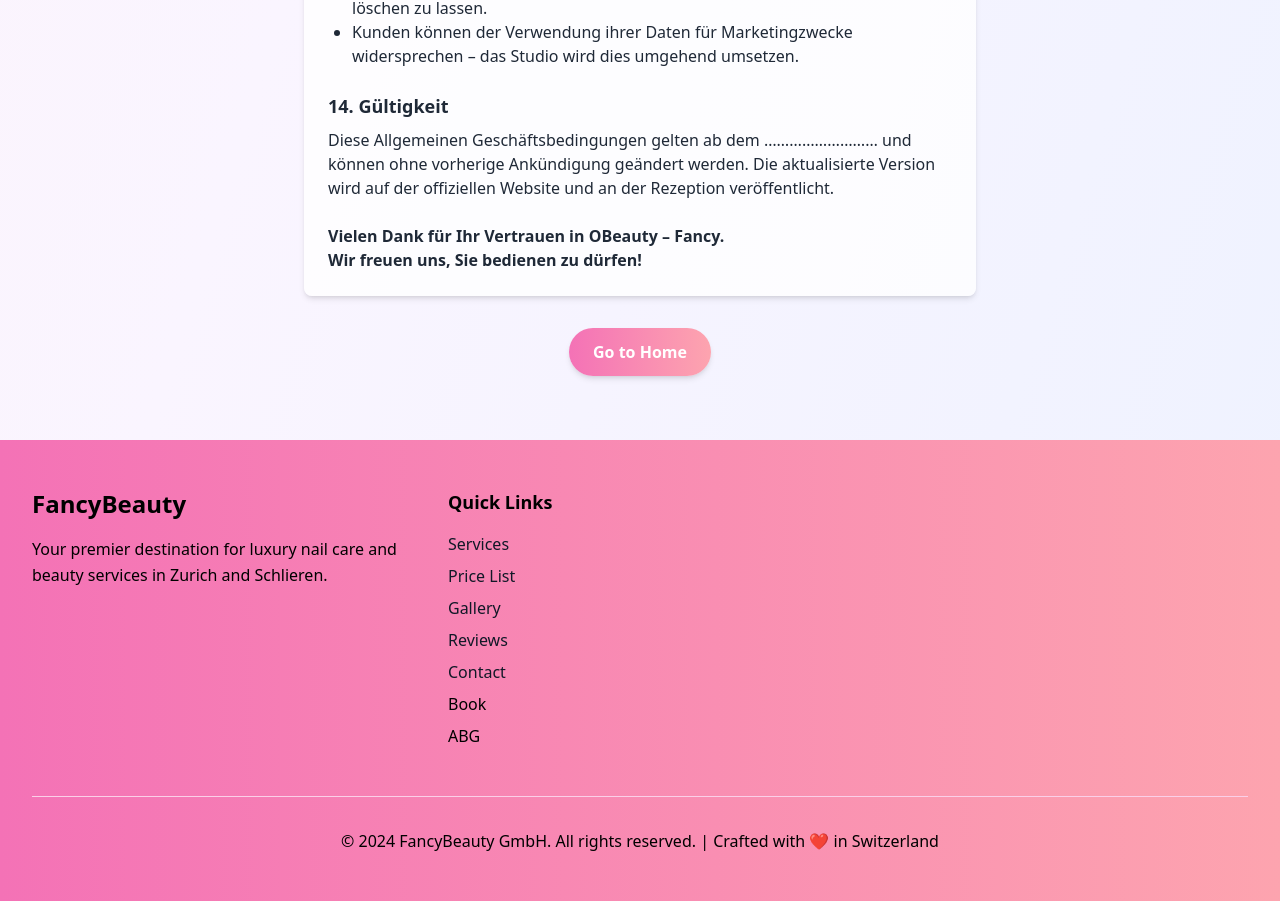
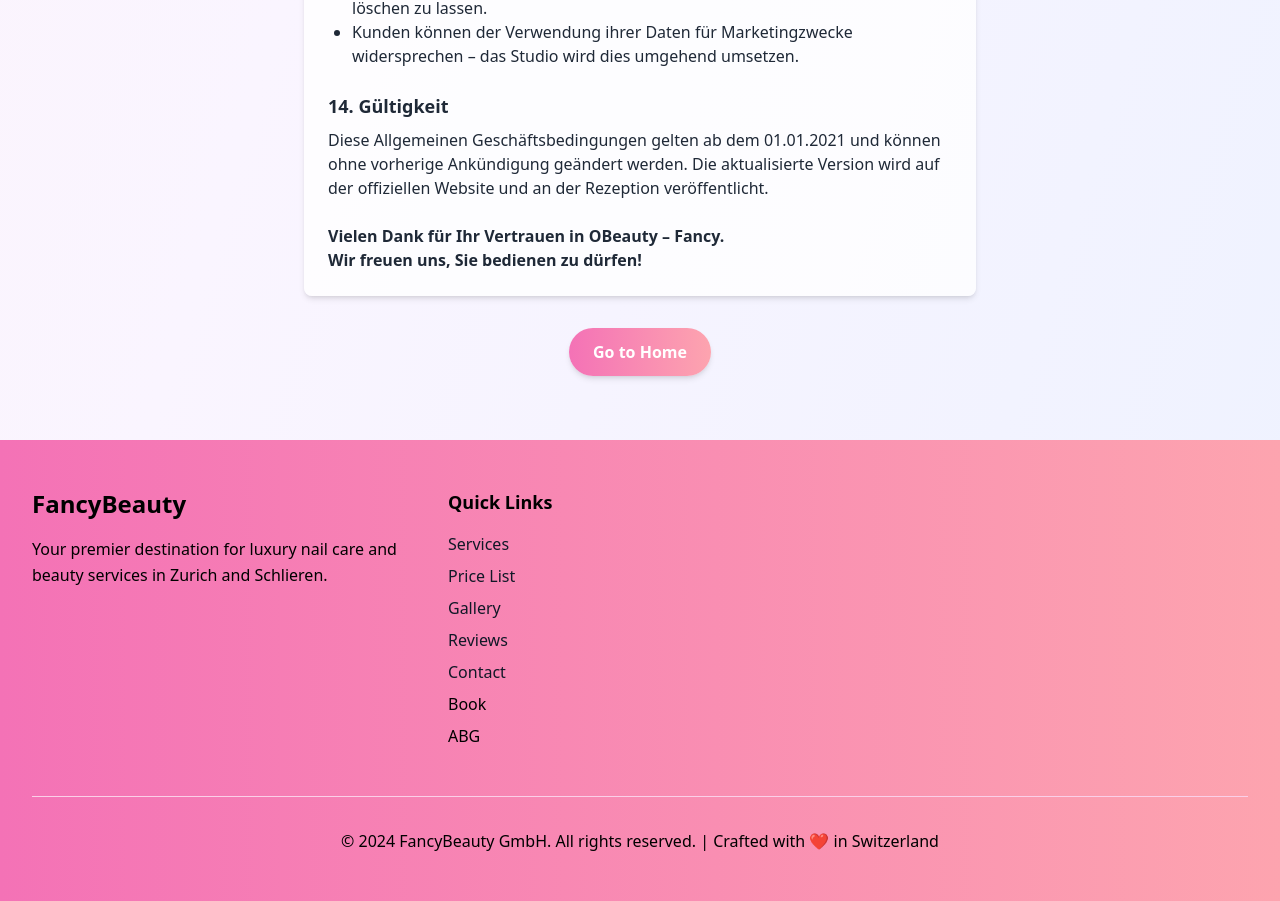
Before and after one commit to vetmogee/FancyBeauty, a React (Vite) app: page /abg in a window 1280 px wide. Shown: the part 3152-4053 px from the top of the page. Built offline with nearby package versions, Linux system fonts and the light colour scheme.

Commit message:
Update validity date in terms and conditions

```diff
--- a/src/pages/abg.tsx
+++ b/src/pages/abg.tsx
@@ -115,7 +115,7 @@ const AbgPage = () => {
           </ul>
 
           <h2 className="mt-6 mb-2 font-bold text-lg">14. Gültigkeit</h2>
-          <p className="mb-4">Diese Allgemeinen Geschäftsbedingungen gelten ab dem ……………………… und können ohne vorherige Ankündigung geändert werden. Die aktualisierte Version wird auf der offiziellen Website und an der Rezeption veröffentlicht.</p>
+          <p className="mb-4">Diese Allgemeinen Geschäftsbedingungen gelten ab dem 01.01.2021 und können ohne vorherige Ankündigung geändert werden. Die aktualisierte Version wird auf der offiziellen Website und an der Rezeption veröffentlicht.</p>
 
           <p className="mt-6 font-semibold">Vielen Dank für Ihr Vertrauen in OBeauty – Fancy.<br/>
           Wir freuen uns, Sie bedienen zu dürfen!</p>
```
